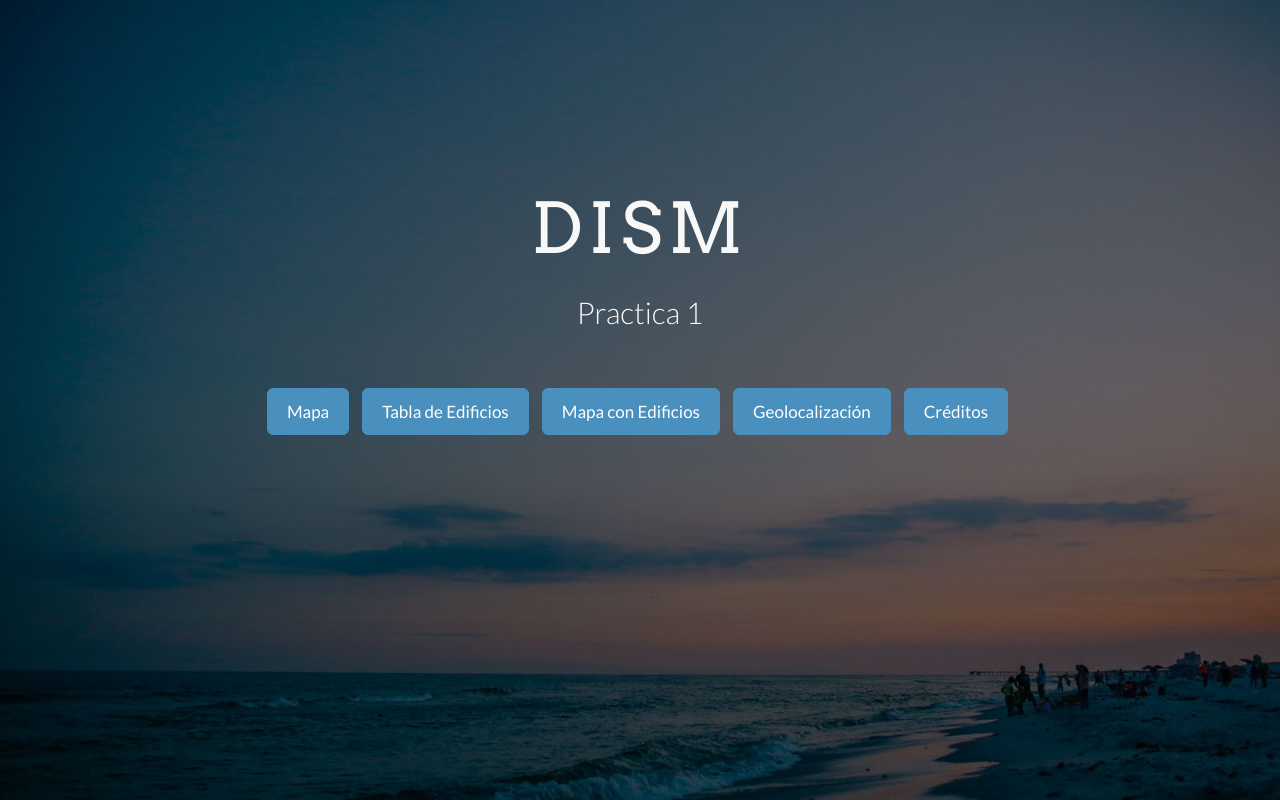
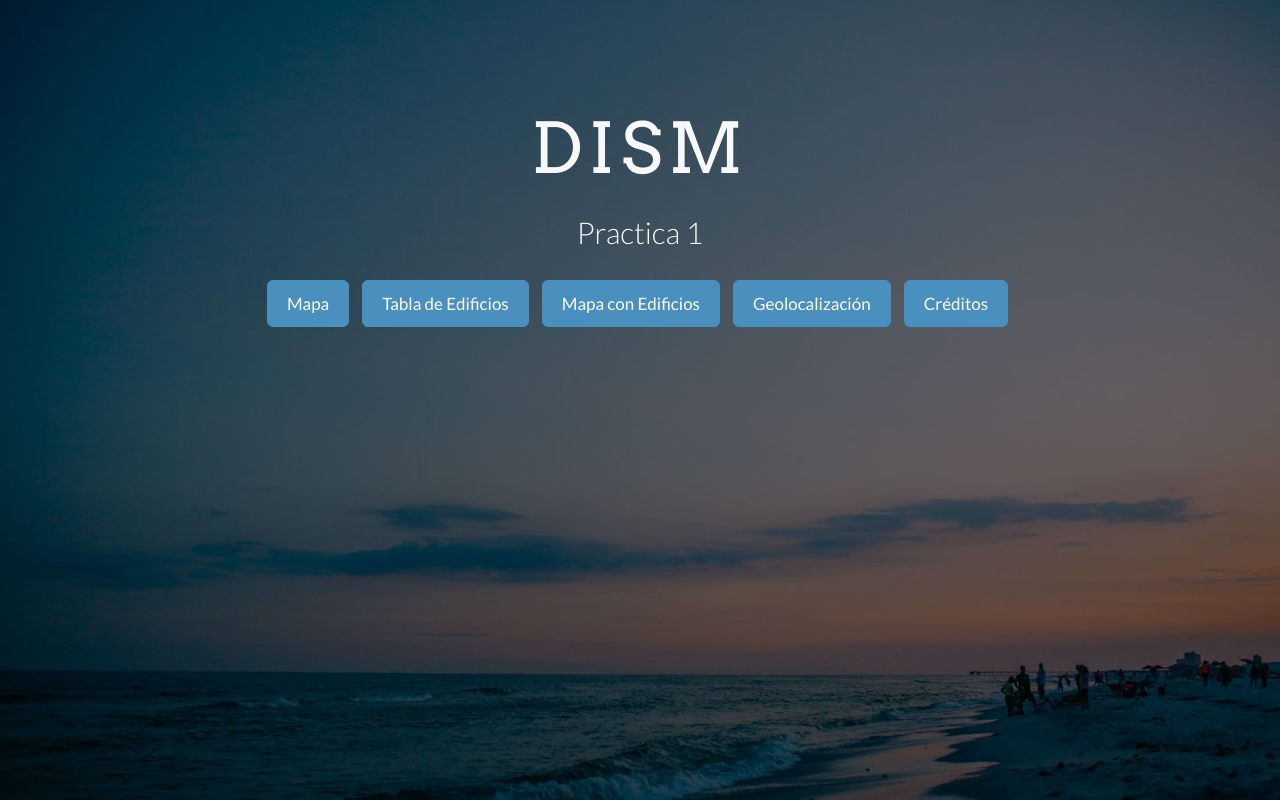
Before and after one commit to DanielFinestrat/DISMapasUA, a website: page DISMapasUA/www/index.html in a window 1280 px wide. Drawn offline with Linux system fonts and the light colour scheme.

Commit message:
Altura corregida

```diff
--- a/DISMapasUA/www/index.html
+++ b/DISMapasUA/www/index.html
@@ -25,6 +25,9 @@
         .h1_home {
             font-size: 70px;
         }
+        .abcen1 {
+            top: 10%;
+        }
     </style>
 
 </head>
@@ -48,7 +51,7 @@
                 <li><a href="tablaJson.html" class="btn btn-lg mybutton_cyano wow fadeIn" data-wow-delay="0s"> Tabla de Edificios </a></li>
                 <li><a href="mapaMarcadores.html" class="btn btn-lg mybutton_cyano wow fadeIn" data-wow-delay="0s"> Mapa con Edificios </a></li>
                 <li><a href="geoMap.html" class="btn btn-lg mybutton_cyano wow fadeIn" data-wow-delay="0"> Geolocalización </a></li>
-                <li></br><a href="creditos.html" class="btn btn-lg mybutton_cyano wow fadeIn" data-wow-delay="0"> Créditos </a></li>
+                <li><a href="creditos.html" class="btn btn-lg mybutton_cyano wow fadeIn" data-wow-delay="0"> Créditos </a></li>
             </ul>
 
 		</div>
```
